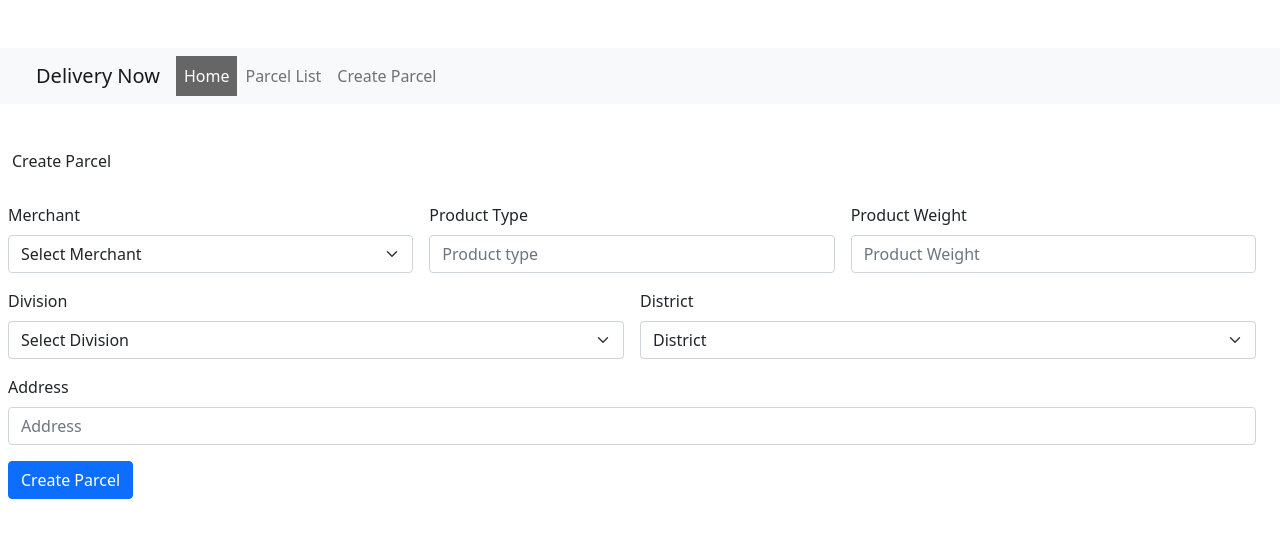
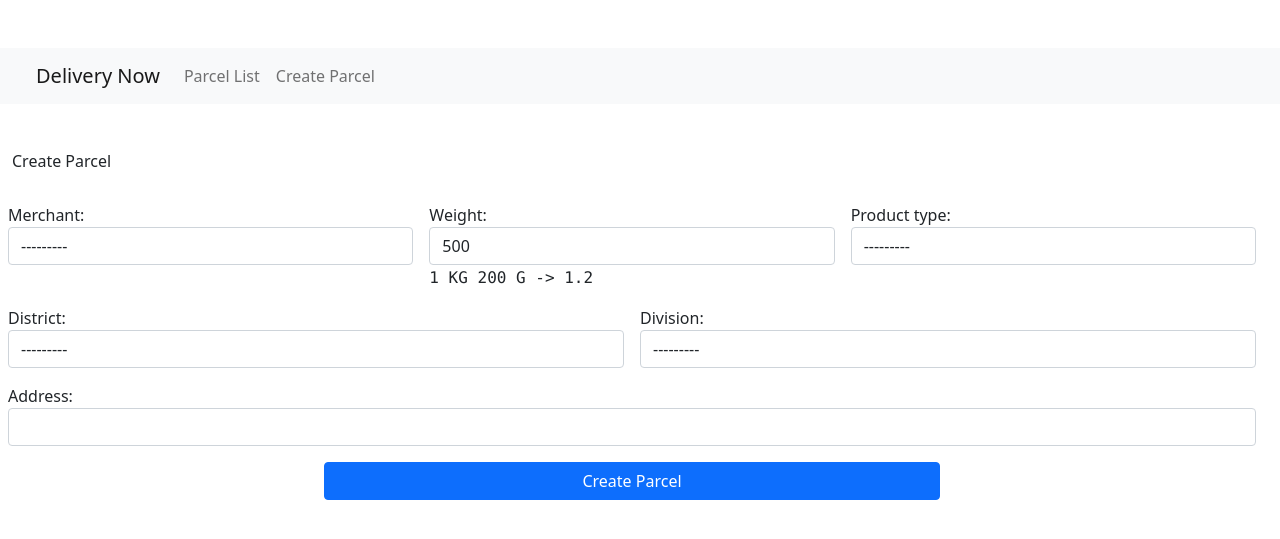
Before and after one commit to moshohel/deliveryapp, a Django app: page /core/create_parcel in a window 1280 px wide. Shown: the top 539 px of the page. Run offline with Django 3.2, Linux system fonts and the light colour scheme; the visitor is signed in with stand-in values (Sample User, id 1); data that the repository does not hold is empty; some libraries are stand-ins or nearby versions.

Commit message:
Django form

```diff
--- /dev/null
+++ b/core/forms.py
@@ -0,0 +1,11 @@
+from django import forms
+from .models import Parcel
+
+class ParcelForm(forms.ModelForm):
+    class Meta:
+        model = Parcel
+        fields = ['merchant', 'product_type', 'weight', 'division', 'district', 'address']
+        # widgets = {
+        #     'product_type': forms.Select(attrs={'class': 'custom-select md-form'}),
+        # }
+# print (ParcelForm().as_p())
--- a/core/models.py
+++ b/core/models.py
@@ -45,7 +45,7 @@ class Districts(models.Model):
 class Parcel(models.Model):
     merchant = models.ForeignKey(Merchant, on_delete=models.CASCADE)
     product_type = models.CharField(choices=PERCEL_PRODUCT_TYPE, max_length=2)
-    weight_in_gram = models.IntegerField(default=500)
+    weight = models.FloatField(default=500)
     division = models.ForeignKey(Divisions, on_delete=models.DO_NOTHING)
     district = models.ForeignKey(Districts, on_delete=models.DO_NOTHING)
     address = models.CharField(max_length=200)
--- a/core/views.py
+++ b/core/views.py
@@ -4,8 +4,9 @@ from django.views.generic import ListView, DetailView, View
 from django.contrib.auth.decorators import login_required, user_passes_test
 from core .models import User, Parcel, Divisions, Districts, Merchant
 from django.http import JsonResponse
-import json
 from django.core import serializers
+from .forms import ParcelForm
+from django.shortcuts import render, redirect, reverse
 
 def index(request):
     return HttpResponse("Hello, world. You're at the core index.")
@@ -16,33 +17,103 @@ def home_page(request):
 # Create Parcel and Save to Parcel Table
 @login_required
 def create_parcel(request):
+    msg = ""
     if request.method == 'POST':
-        parcel = Parcel()
-        parcel.product_type = request.POST['product_type']
-        parcel.weight_in_gram = request.POST['weight_in_gram']
-        parcel.division_id = request.POST.get('division')
-        parcel.district_id = request.POST.get('district')
-        parcel.address = request.POST['address']
-        parcel.merchant_id = request.POST.get('merchant')
-        parcel.save()
+        form = ParcelForm(request.POST, request.FILES)
+        # print(request.POST)
 
-    merchants = Merchant.objects.raw("Select * from merchant")
-    divisions = Divisions.objects.raw("Select * from core_divisions")
-    districts = Districts.objects.raw("Select * from core_districts")
-    print(merchants)
-    print(divisions)
-    print(districts)
+        if form.is_valid():
+            merchant = form.cleaned_data["merchant"]
+            product_type = form.cleaned_data["product_type"]
+            weight = form.cleaned_data["weight"]
+            district = form.cleaned_data["district"]
+            district = form.cleaned_data.get("district")
+            division = form.cleaned_data["division"]
+            print(request.POST)
+            weight = float(request.POST['weight'])
+            # print(type(weight))
+            print(request.POST['weight'])
+            price = 0
+            # print(request.POST['division'])
+            # print(request.user)
+            # print(form.cleaned_data)
+            print(type(district), district)
+            # print(division)
+            if request.POST['district'] == '47' and request.POST['division'] == '6' :
+                if weight < 2:
+                    price = 60
+                    print(f'division & district dhaka - ',{price})
+                else:
+                    price = ((weight-2)*10)+60
+                    print(f'division & district dhaka - ',{price})
+            elif request.POST['division'] == '6' :
+                if weight < 2:
+                    price = 110
+                    print(f'division dhaka - ',{price})
+                else:
+                    price = ((weight-2)*20)+110
+                    print(f'division dhaka - ',{price})
+            else:
+                if weight < 2:
+                    price = 130
+                    print(f'outside - ',{price})
+                else:
+                    price = ((weight-2)*20)+130
+                    print(f'outside - ',{price})
+
+            address = form.cleaned_data["address"]
+            Parcel.objects.create(
+                merchant=merchant,
+                product_type=product_type,
+                weight=weight,
+                division=division,
+                district=district,
+                address=address
+            )
+            # form.save()
+            msg = "Data entry User Added Successefully"
+            context = {
+                'message': msg,
+            }
+            return redirect("/")
+
+        else:
+            msg = "Something went wrong"
+
+    # if request.method == 'POST':
+    #     parcel = Parcel()
+    #     parcel.product_type = request.POST['product_type']
+    #     parcel.weight = request.POST['weight']
+    #     parcel.division_id = request.POST.get('division')
+    #     parcel.district_id = request.POST.get('district')
+    #     parcel.address = request.POST['address']
+    #     parcel.merchant_id = request.POST.get('merchant')
+    #     parcel.save()
+
+    # merchants = Merchant.objects.raw("Select * from merchant")
+    # divisions = Divisions.objects.raw("Select * from core_divisions")
+    # districts = Districts.objects.raw("Select * from core_districts")
+
     context = {
         "user": request.session.get("user"),
-        "merchants": merchants,
-        "districts": districts,
-        "divisions": divisions,
+        # "merchants": merchants,
+        # "districts": districts,
+        # "divisions": divisions,
+        'message': msg,
+        "form": ParcelForm()
     }
 
     return render(request, "create_parcel.html", context)
 
 def parcel_list(request):
-    parcels = Parcel.objects.all()
+    # parcels = Parcel.objects.all()
+    parcels1 = Parcel.objects.order_by('-id')
+    parcels = Parcel.objects.raw(""" SELECT parcel.id, parcel.product_type,
+    parcel.weight, parcel.address, division.name AS divi_name,
+    district.name AS dist_name, merchant.name AS merchant_name FROM core_parcel parcel,
+    core_divisions division, core_districts district, merchant merchant  WHERE parcel.division_id
+    = division.id AND parcel.district_id = district.id AND parcel.merchant_id =
+    merchant.id ORDER BY id DESC """)
     context = {
         "parcels": parcels
     }
--- a/deliveryapp/settings.py
+++ b/deliveryapp/settings.py
@@ -37,7 +37,9 @@ INSTALLED_APPS = [
     'django.contrib.sessions',
     'django.contrib.messages',
     'django.contrib.staticfiles',
-
+    # Third Party
+    'widget_tweaks',
+    # Local apps
     'core',
 ]
 
--- a/static/css/custom.css
+++ b/static/css/custom.css
@@ -8,8 +8,3 @@ a.nav-link:hover {
 	background-color: #666 !important;
 	color: white !important;
 }
-.active,
-.navLink {
-	background-color: #666 !important;
-	color: white !important;
-}
--- a/templates/create_parcel.html
+++ b/templates/create_parcel.html
@@ -1,82 +1,84 @@
-{% extends "base.html" %} {% load static %}
+{% extends "base.html" %}
+{% load widget_tweaks %}
+{% load static %}
 {% block content %}
 
 <h3>Create Parcel</h3>
+
+<span>{{ message }}</span>
+
 <form class="row g-3" action="/core/create_parcel" method="POST">
     {% csrf_token %}
 
-    <div class="col-md-4">
-        <label for="validationDefault01"
-            class="form-label">Merchant</label>
-        <select class="form-select" name="merchant"
-            id="validationDefault01" required>
-            <option selected disabled value="">
-                Select Merchant
-            </option>
-            {% for merchant in merchants %}
-            <option value="{{merchant.id}}">
-                {{merchant.name}}
-            </option>
+    <div class="col-4">
+        <div class="form-group">
+
+            {{ form.merchant.label_tag }}
+            {{ form.merchant | add_class:"form-control" }}
+            {% for error in form.merchant.errors %}
+            <p class="text-danger">{{ error }}</p>
             {% endfor %}
-        </select>
+
+        </div>
+    </div>
+    <div class="col-4">
+        <div class="form-group">
+
+            {{ form.weight.label_tag }}
+            {{ form.weight | add_class:"form-control" }}
+            {% for error in form.weight.errors %}
+            <p class="text-danger">{{ error }}</p>
+            {% endfor %}
+            <samp>1 KG 200 G -> 1.2</samp>
+        </div>
+    </div>
+    <div class="col-4">
+        <div class="form-group">
+
+            {{ form.product_type.label_tag }}
+            {{ form.product_type | add_class:"form-control" }}
+            {% for error in form.product_type.errors %}
+            <p class="text-danger">{{ error }}</p>
+            {% endfor %}
+
+        </div>
+    </div>
+    <div class="col-6">
+        <div class="form-group">
+
+            {{ form.district.label_tag }}
+            {{ form.district | add_class:"form-control" }}
+            {% for error in form.district.errors %}
+            <p class="text-danger">{{ error }}</p>
+            {% endfor %}
+
+        </div>
+    </div>
+    <div class="col-6">
+        <div class="form-group">
+
+            {{ form.division.label_tag }}
+            {{ form.division | add_class:"form-control" }}
+            {% for error in form.division.errors %}
+            <p class="text-danger">{{ error }}</p>
+            {% endfor %}
+
+        </div>
+    </div>
+    <div class="col-12">
+        <div class="form-group">
+
+            {{ form.address.label_tag }}
+            {{ form.address | add_class:"form-control" }}
+            {% for error in form.address.errors %}
+            <p class="text-danger">{{ error }}</p>
+            {% endfor %}
+
+        </div>
     </div>
 
-    <div class="col-md-4">
-        <label for="validationDefault02" class="form-label">Product
-            Type</label>
-        <input type="text" class="form-control"
-            id="validationDefault02" placeholder="Product type"
-            name="product_type" required />
-    </div>
 
-    <div class="col-md-4">
-        <label for="validationDefault02" class="form-label">Product
-            Weight</label>
-        <input type="text" class="form-control"
-            id="validationDefault03" placeholder="Product Weight"
-            name="weight_in_gram" required />
-    </div>
-
-    <div class="col-md-6">
-        <label for="validationDefault03"
-            class="form-label">Division</label>
-        <select class="form-select" name="division" id="division_id"
-            required>
-            <option selected disabled value="">
-                Select Division
-            </option>
-            {% for division in divisions %}
-            <option value="{{division.id}}">
-                {{division.name}}
-            </option>
-            {% endfor %}
-        </select>
-    </div>
-
-    <div class="col-md-6">
-        <label for="validationDefault04"
-            class="form-label">District</label>
-        <select class="form-select" name="district" id="district-area"
-            required>
-            <option selected disabled value="">
-                District
-            </option>
-            {% for district in districts %}
-            <option value="{{district.id}}">
-                {{district.name}}
-            </option>
-            {% endfor %}
-        </select>
-    </div>
-
-    <div class="col-12">
-        <label for="validationDefault06"
-            class="form-label">Address</label>
-        <input type="text" class="form-control"
-            id="validationDefault03" placeholder="Address"
-            name="address" required />
-    </div>
-    <div class="col-12">
+    <div class="d-grid gap-2 col-6 mx-auto">
         <button class="btn btn-primary" type="submit">
             Create Parcel
         </button>
@@ -94,10 +96,10 @@
 <!-- Districts respect to Division Using API -->
 <script>
     $(document).ready(function () {
-        $('#division_id').change(function () {
-            var division = $('#division_id').val();
+        $('#id_division').change(function () {
+            var division = $('#id_division').val();
             // Send an ajax request to server with this division
-            $('#district-area').html('');
+            $('#id_district').html('');
             var option = '';
             var url = '';
             $.get(
@@ -113,7 +115,7 @@
                             '</option>';
                     });
 
-                    $('#district-area').html(option);
+                    $('#id_district').html(option);
                 }
             );
         });
--- a/templates/partials/navbar.html
+++ b/templates/partials/navbar.html
@@ -10,8 +10,6 @@
         </button>
         <div class="collapse navbar-collapse" id="navbarNavAltMarkup">
             <div class="navbar-nav">
-                <a class="nav-link active" aria-current="page"
-                    href="/">Home</a>
                 <a class="nav-link" href="/">Parcel List</a>
                 <a class="nav-link" href="/core/create_parcel">Create
                     Parcel</a>
```
Also changed, not shown: templates/parcel_list.html (+10 -4 lines), core/migrations/0002_auto_20210503_1729.py (added).
